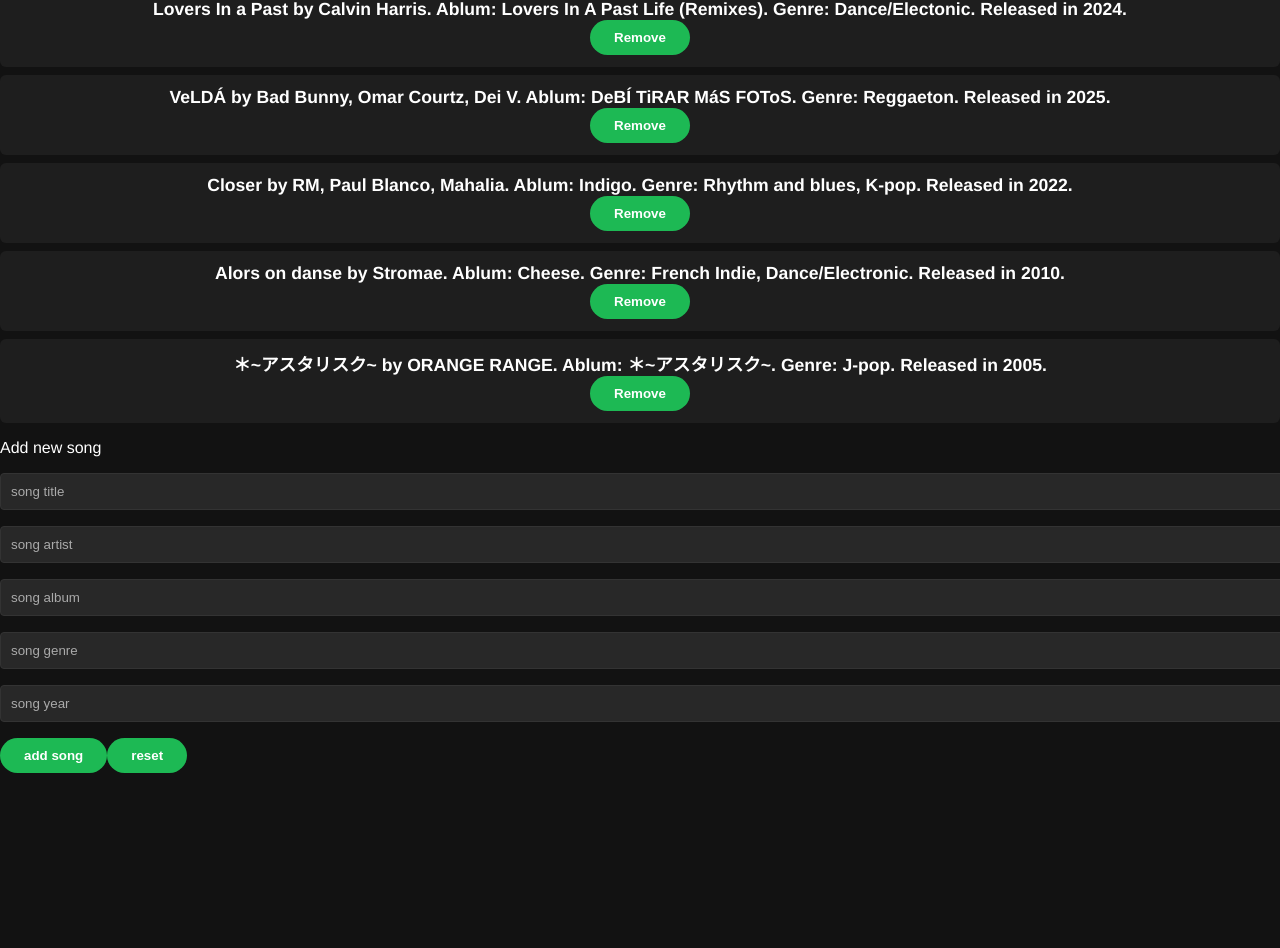
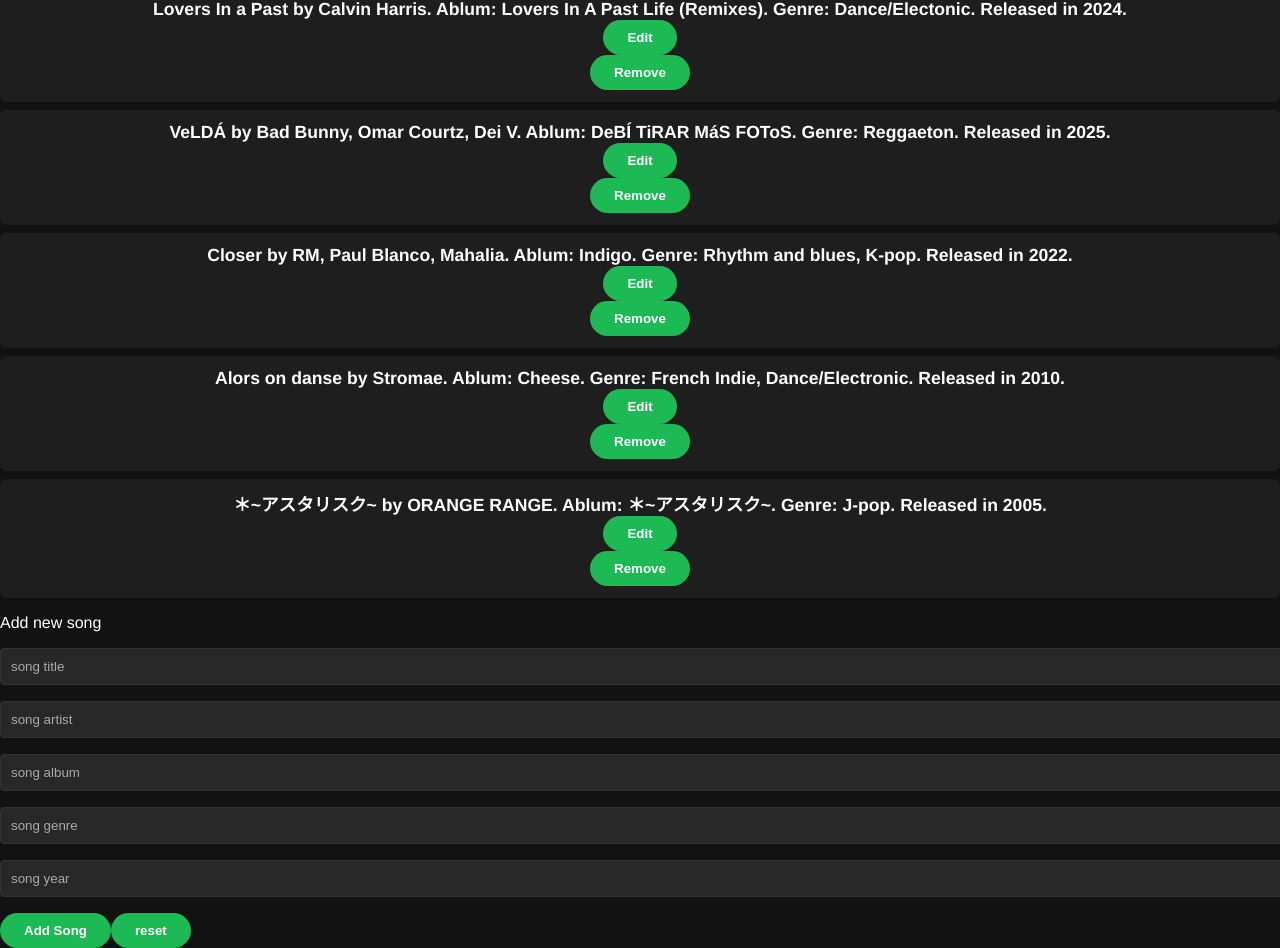
Before and after one commit to magser110/angularProjectMay22, an Angular app in the folder angular-project/: page / in a window 1280 px wide. Shown: the part 105-1053 px from the top of the page. Before the commit the page ends 878 px from the top, so only its background shows below. Built offline with nearby package versions, Linux system fonts and the light colour scheme.

Commit message:
saving updates with Travis' help

```diff
--- a/angular-project/src/app/core/services/song.service.ts
+++ b/angular-project/src/app/core/services/song.service.ts
@@ -2,52 +2,21 @@
 
 import { Injectable, signal } from "@angular/core";
 import { Song } from "../models/song.model";
+import { Observable } from "rxjs";
+import DUMMY_SONGS from '../../data/data';
 
 @Injectable({
   providedIn: 'root'
 })
 
 export class SongService {
-  private songs = signal<Song[]>([
-    {
-      title: 'Lovers In a Past',
-      artist: 'Calvin Harris',
-      album: 'Lovers In A Past Life (Remixes)',
-      genre: 'Dance/Electonic',
-      year: 2024
-    },
-    {
-      title: 'VeLDÁ',
-      artist: 'Bad Bunny, Omar Courtz, Dei V',
-      album: 'DeBÍ TiRAR MáS FOToS',
-      genre: 'Reggaeton',
-      year: 2025
-    },
-    {
-      title: 'Closer',
-      artist: 'RM, Paul Blanco, Mahalia',
-      album: 'Indigo',
-      genre: 'Rhythm and blues, K-pop',
-      year: 2022
-    },
-    {
-      title: 'Alors on danse',
-      artist: 'Stromae',
-      album: 'Cheese',
-      genre: 'French Indie, Dance/Electronic',
-      year: 2010
-    },
-    {
-      title: '＊~アスタリスク~',
-      artist: 'ORANGE RANGE',
-      album: '＊~アスタリスク~',
-      genre: 'J-pop',
-      year: 2005
-    }
-  ]);
+songs = signal<Song[]>(DUMMY_SONGS)
+isEditing = signal<boolean>(false)
+songToEdit = signal<Song | null>(null)
 
   getSongs(){
     return this.songs.asReadonly();
+    // just reading the songs i already have existing
   }
 
   addSong(t: string, art: string, alb: string, g: string, y: number){
@@ -55,6 +24,15 @@
     //s is song and i am updating the Songs list to include new song
   }
 
+  updateSong(){
+//songs.update(s.find(song.id === s.id)) song<= when you change anything inside the find method it live updates the originalarry
+//s.title === the new enetered titleit should update the array
+    //.find!! instead of map
+    //using signals update method to update current songs array. using map to loop over songs. inside of my map im comparing my song titles (come back and fix title to id????, which i need to create in models) if song matches it is updated, if not song is left alone.
+  }
+
+
+
   removeSong(songName: string){
     this.songs.update(songList => songList.filter(s => s.title !== songName));
     //songList is the entire song list/array, s is the individual song in the filter method
--- /dev/null
+++ b/angular-project/src/app/data/data.ts
@@ -0,0 +1,37 @@
+export default [
+  {
+    title: 'Lovers In a Past',
+    artist: 'Calvin Harris',
+    album: 'Lovers In A Past Life (Remixes)',
+    genre: 'Dance/Electonic',
+    year: 2024
+  },
+  {
+    title: 'VeLDÁ',
+    artist: 'Bad Bunny, Omar Courtz, Dei V',
+    album: 'DeBÍ TiRAR MáS FOToS',
+    genre: 'Reggaeton',
+    year: 2025
+  },
+  {
+    title: 'Closer',
+    artist: 'RM, Paul Blanco, Mahalia',
+    album: 'Indigo',
+    genre: 'Rhythm and blues, K-pop',
+    year: 2022
+  },
+  {
+    title: 'Alors on danse',
+    artist: 'Stromae',
+    album: 'Cheese',
+    genre: 'French Indie, Dance/Electronic',
+    year: 2010
+  },
+  {
+    title: '＊~アスタリスク~',
+    artist: 'ORANGE RANGE',
+    album: '＊~アスタリスク~',
+    genre: 'J-pop',
+    year: 2005
+  }
+];
--- a/angular-project/src/app/features/song-form/song-form.component.html
+++ b/angular-project/src/app/features/song-form/song-form.component.html
@@ -1,11 +1,17 @@
-<p>Add new song</p>
-<form #songForm (ngSubmit)="addSongHandler(titleInput.value, artistInput.value, albumInput.value, genreInput.value, +yearInput.value)">
+
+@if(!isEditing()){
+  <p>Add new song</p>
+} @else {
+  <p>Edit song</p>
+}
+<form #songForm (ngSubmit)="songFormHandler(titleInput.value, artistInput.value, albumInput.value, genreInput.value, +yearInput.value)">
   <div class="song-form-group">
   <input
   name="title"
   type="text"
   #titleInput
   placeholder="song title"
+[value]="isEditing() ? songToEdit()?.title : ''"
   required
   />
 </div>
@@ -45,7 +51,11 @@
   required
   />
 </div>
+<button class="button-add" type="submit">
+@if(!isEditing()) {
+Add Song
+} @else {Edit Song}
+</button>
 
-<button class="button-add" type="submit">add song</button>
 <button class="button-clear" type="button" (click)="resetSongFormHandler()">reset</button>
 </form>
--- a/angular-project/src/app/features/song-form/song-form.component.ts
+++ b/angular-project/src/app/features/song-form/song-form.component.ts
@@ -1,5 +1,11 @@
 //should be standalone for adding and editing songs
-import { AfterViewInit, Component, ElementRef, inject, viewChild } from '@angular/core';
+import {
+  AfterViewInit,
+  Component,
+  ElementRef,
+  inject,
+  viewChild,
+} from '@angular/core';
 import { SongService } from '../../core/services/song.service';
 import { FormsModule } from '@angular/forms';
 
@@ -8,27 +14,33 @@
   selector: 'app-song-form',
   imports: [FormsModule],
   templateUrl: './song-form.component.html',
-  styleUrl: './song-form.component.css'
+  styleUrl: './song-form.component.css',
 })
-export class SongFormComponent implements AfterViewInit{
+export class SongFormComponent implements AfterViewInit {
   private songService = inject(SongService);
 
-  private songForm = viewChild.required<ElementRef<HTMLFormElement>>('songForm');
+  private songForm =
+    viewChild.required<ElementRef<HTMLFormElement>>('songForm');
+
+  isEditing = this.songService.isEditing
+songToEdit = this.songService.songToEdit
 
   ngAfterViewInit(): void {
     console.log('ngAfterViewInit called: form element available');
   }
 
-  addSongHandler(t: string, art: string, alb: string, g: string, y: number ){
-    this.songService.addSong(t, art, alb, g, y)
-    console.log(t, art, alb, g, y);
+  songFormHandler(t: string, art: string, alb: string, g: string, y: number) {
+    if (!this.isEditing()) {
+      this.songService.addSong(t, art, alb, g, y);
+      console.log(t, art, alb, g, y);
+    } else {
+      this.songService.updateSong(t, art, alb, g, y); //id songToEdit.id
+    }
 
     this.resetSongFormHandler();
   }
 
-  resetSongFormHandler(){
+  resetSongFormHandler() {
     this.songForm().nativeElement.reset();
   }
-
-
 }
--- a/angular-project/src/app/features/song-item/song-item.component.html
+++ b/angular-project/src/app/features/song-item/song-item.component.html
@@ -8,5 +8,6 @@
     Released in {{songInfo()?.year}}.
 
   </span>
+  <button (click)="editClickHandler()">Edit</button>
   <button class="button-remove" (click)="removeSongHandler()">Remove</button>
 </div>
--- a/angular-project/src/app/features/song-item/song-item.component.ts
+++ b/angular-project/src/app/features/song-item/song-item.component.ts
@@ -6,14 +6,23 @@
   selector: 'app-song-item',
   imports: [],
   templateUrl: './song-item.component.html',
-  styleUrl: './song-item.component.css'
+  styleUrl: './song-item.component.css',
 })
 export class SongItemComponent {
   private songService = inject(SongService);
+  isEditing = this.songService.isEditing;
+  songToEdit = this.songService.songToEdit;
 
   songInfo = input<Song>();
 
-  removeSongHandler(){
+  editClickHandler() {
+    this.isEditing.set(true);
+    this.songToEdit.set(this.songInfo()!);
+    // on this click update a signal in your service something like songToEdit
+    // update your isEditing value to true
+  }
+
+  removeSongHandler() {
     this.songService.removeSong(this.songInfo()!.title);
   }
 }
```
